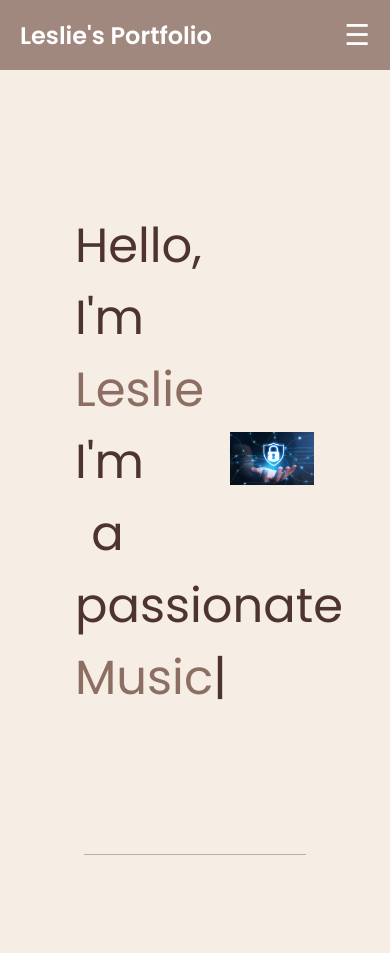
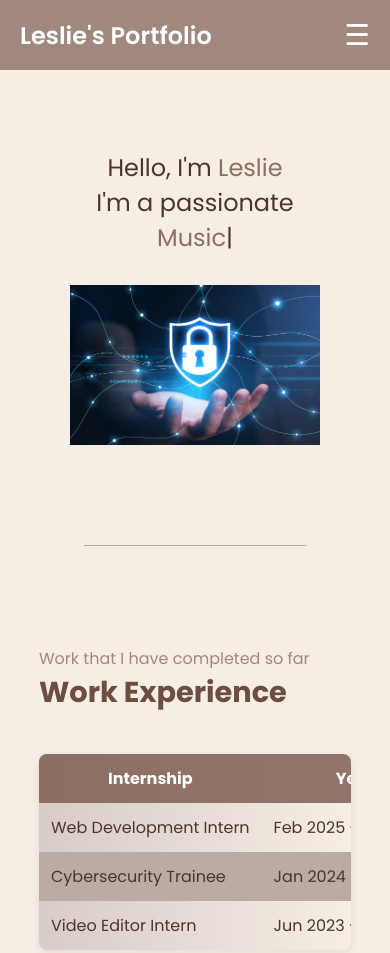
Before and after one commit to lesliefdo08/Portfolio, a plain HTML site: page index.html in a window 390 px wide. Shown: the top 953 px of the page. Drawn offline with nearby package versions, Linux system fonts and the light colour scheme.

Commit message:
Update index.html

```diff
--- a/index.html
+++ b/index.html
@@ -1,13 +1,13 @@
 <!DOCTYPE html>
 <html lang="en">
+
 <head>
     <meta charset="UTF-8">
     <meta name="viewport" content="width=device-width, initial-scale=1.0">
     <title>Leslie's Portfolio</title>
     <link rel="preconnect" href="https://fonts.googleapis.com">
     <link rel="preconnect" href="https://fonts.gstatic.com" crossorigin>
-  <link
-    href="https://fonts.googleapis.com/css2?family=Poppins:wght@300;400;500;600;700&display=swap"
+    <link href="https://fonts.googleapis.com/css2?family=Poppins:wght@300;400;500;600;700&display=swap"
         rel="stylesheet">
 
     <style>
@@ -111,7 +111,7 @@
             padding: 20px;
         }
 
-    .firstSection > div {
+        .firstSection>div {
             width: 30%;
         }
 
@@ -156,7 +156,7 @@
             background: linear-gradient(90deg, #d7ccc8 0%, #f6ede4 100%);
             color: #4e342e;
             border-radius: 8px;
-      box-shadow: 0 2px 8px rgba(0,0,0,0.08);
+            box-shadow: 0 2px 8px rgba(0, 0, 0, 0.08);
             border-collapse: separate;
             border-spacing: 0;
         }
@@ -216,6 +216,44 @@
             border-radius: 20px;
             margin-right: 8px;
         }
+
+        /* ---------- Responsive Fix for First Section ---------- */
+        @media (max-width: 900px) {
+            .firstSection {
+                flex-direction: column;
+                margin: 50px 0;
+                text-align: center;
+            }
+
+            .firstSection>div {
+                width: 100%;
+            }
+
+            .leftSection {
+                font-size: 2rem;
+                /* smaller text on tablet */
+                padding: 10px;
+            }
+
+            .rightSection img {
+                width: 70%;
+                max-width: 300px;
+                margin: 20px auto;
+                display: block;
+            }
+        }
+
+        @media (max-width: 500px) {
+            .leftSection {
+                font-size: 1.5rem;
+                /* even smaller for phone */
+            }
+
+            .rightSection img {
+                width: 85%;
+                max-width: 250px;
+            }
+        }
     </style>
 </head>
 
@@ -261,7 +299,8 @@
                     <tr>
                         <td>Web Development Intern</td>
                         <td>Feb 2025 - Mar 2025</td>
-            <td>Worked on building responsive web pages and collaborating with the team to deliver client projects.</td>
+                        <td>Worked on building responsive web pages and collaborating with the team to deliver client
+                            projects.</td>
                     </tr>
                     <tr style="background:#bcaaa4;">
                         <td>Cybersecurity Trainee</td>
@@ -308,4 +347,5 @@
         }
     </script>
 </body>
+
 </html>
```
Lines whose indentation alone changed are shown as unchanged.
